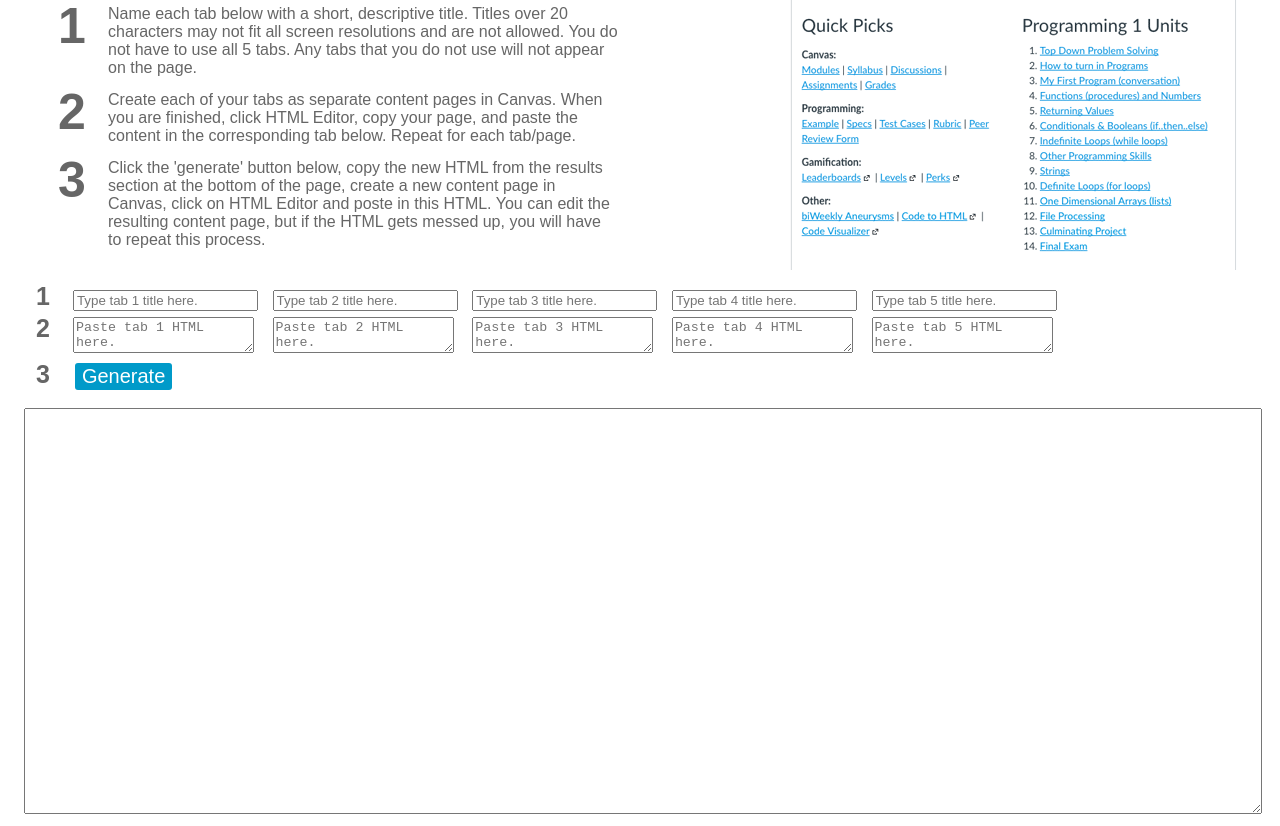
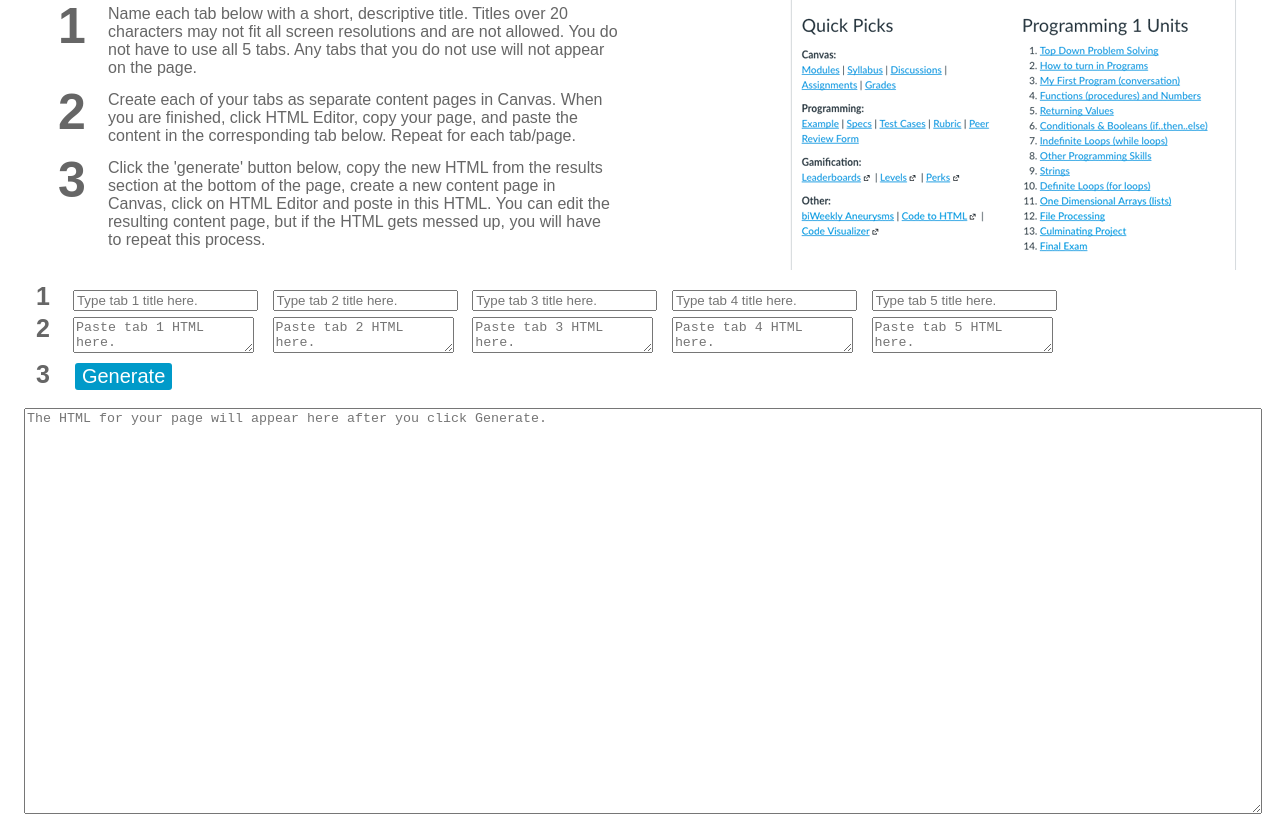
Before and after one commit to lincolnlutheran/canvas-lms-tabs, a plain HTML site: page index.html in a window 1280 px wide. Shown: the part 79-905 px from the top of the page. Drawn offline with Linux system fonts and the light colour scheme.

Commit message:
placeholder text for results

```diff
--- a/index.html
+++ b/index.html
@@ -54,7 +54,7 @@
         </div>
     </form>
     <div class="result-wrapper">
-        <textarea id="result" readonly></textarea>
+        <textarea id="result" placeholder="The HTML for your page will appear here after you click Generate." readonly></textarea>
     </div>
 </body>
 </html>
```
